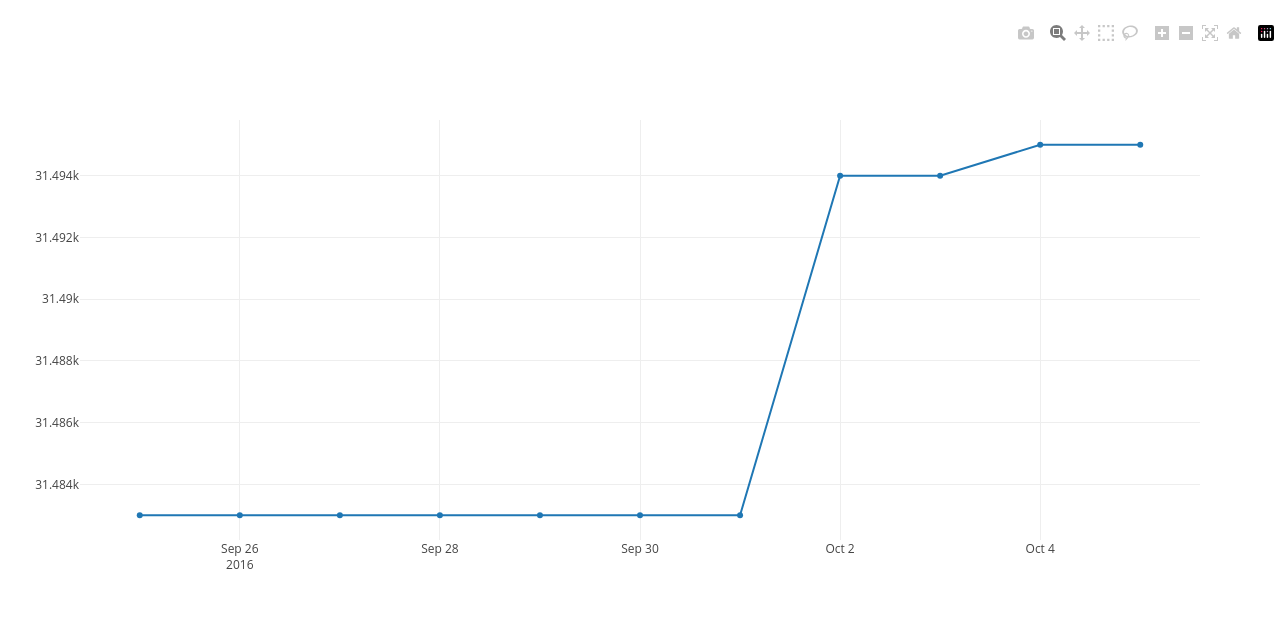
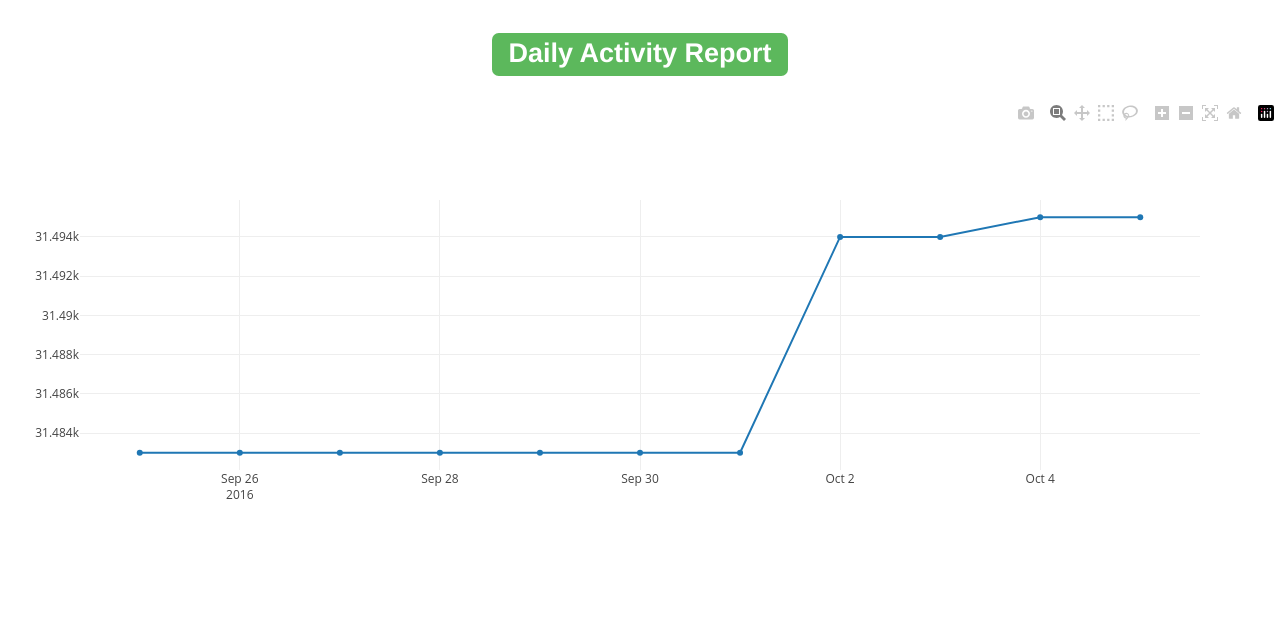
Before and after one commit to ddrdushy/mini-project, a PHP site: page /activity.php in a window 1280 px wide. Shown: the part 52-671 px from the top of the page. Run offline with PHP 8.4, Linux system fonts and the light colour scheme; data comes from the database, SQL or seed files in the repository; some libraries are stand-ins or nearby versions.

Commit message:
activity report layout is corrected

```diff
--- a/activity.php
+++ b/activity.php
@@ -53,8 +53,11 @@ function js_array($array)
           </div>
         </nav>
         <!--navigation menu end-->
-
-       <div id="myDiv" style="width: 100%; height: 75%;"><!-- Plotly chart will be drawn inside this DIV --></div>
+       <div class="col-lg-12 text-center">
+         <h1><span class="label label-lg label-success">Daily Activity Report</span></h1>
+       </div>
+     </br>     </br>     </br>     </br>
+       <div id="myDiv"><!-- Plotly chart will be drawn inside this DIV --></div>
     </body>
 
     <script>
```
